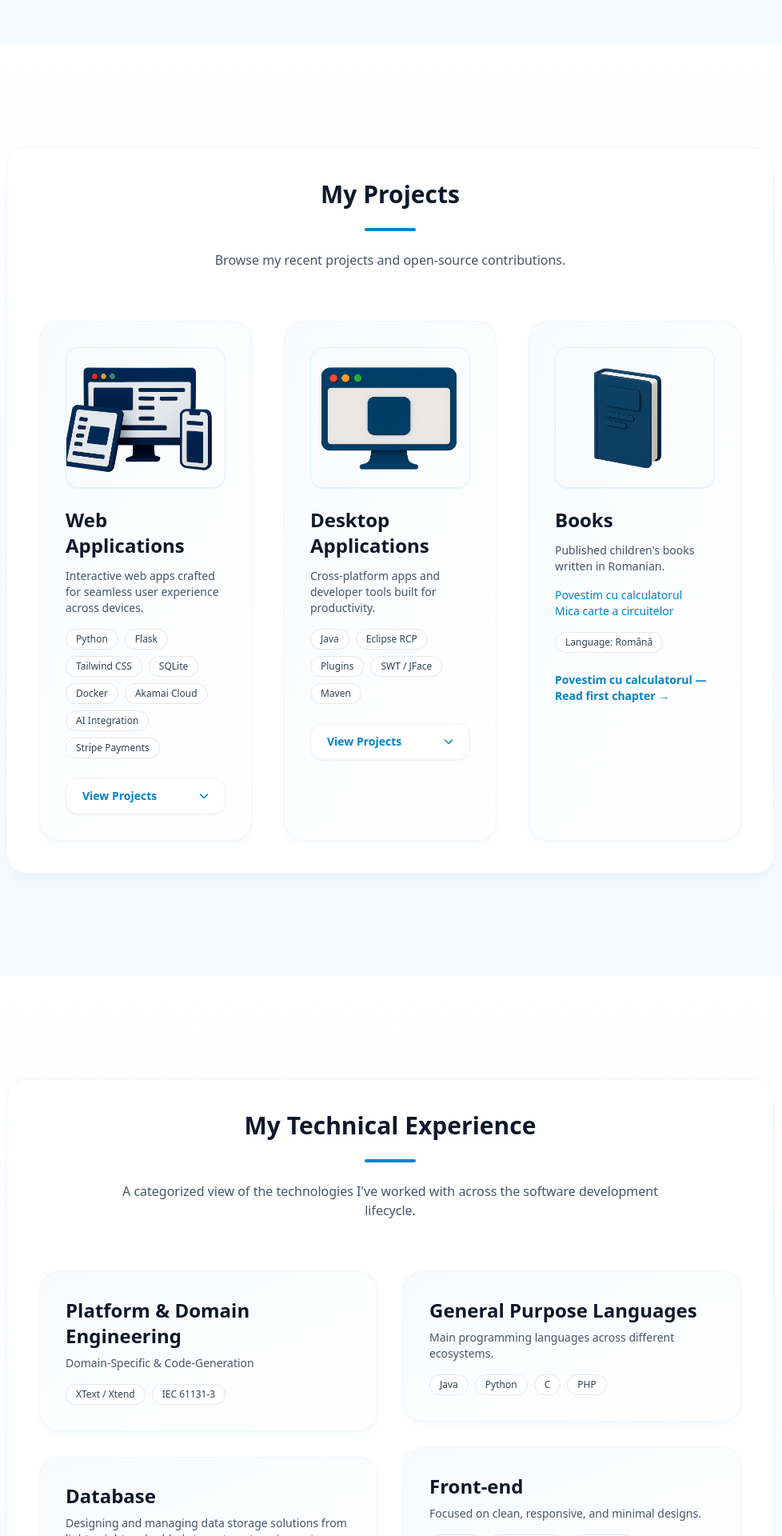
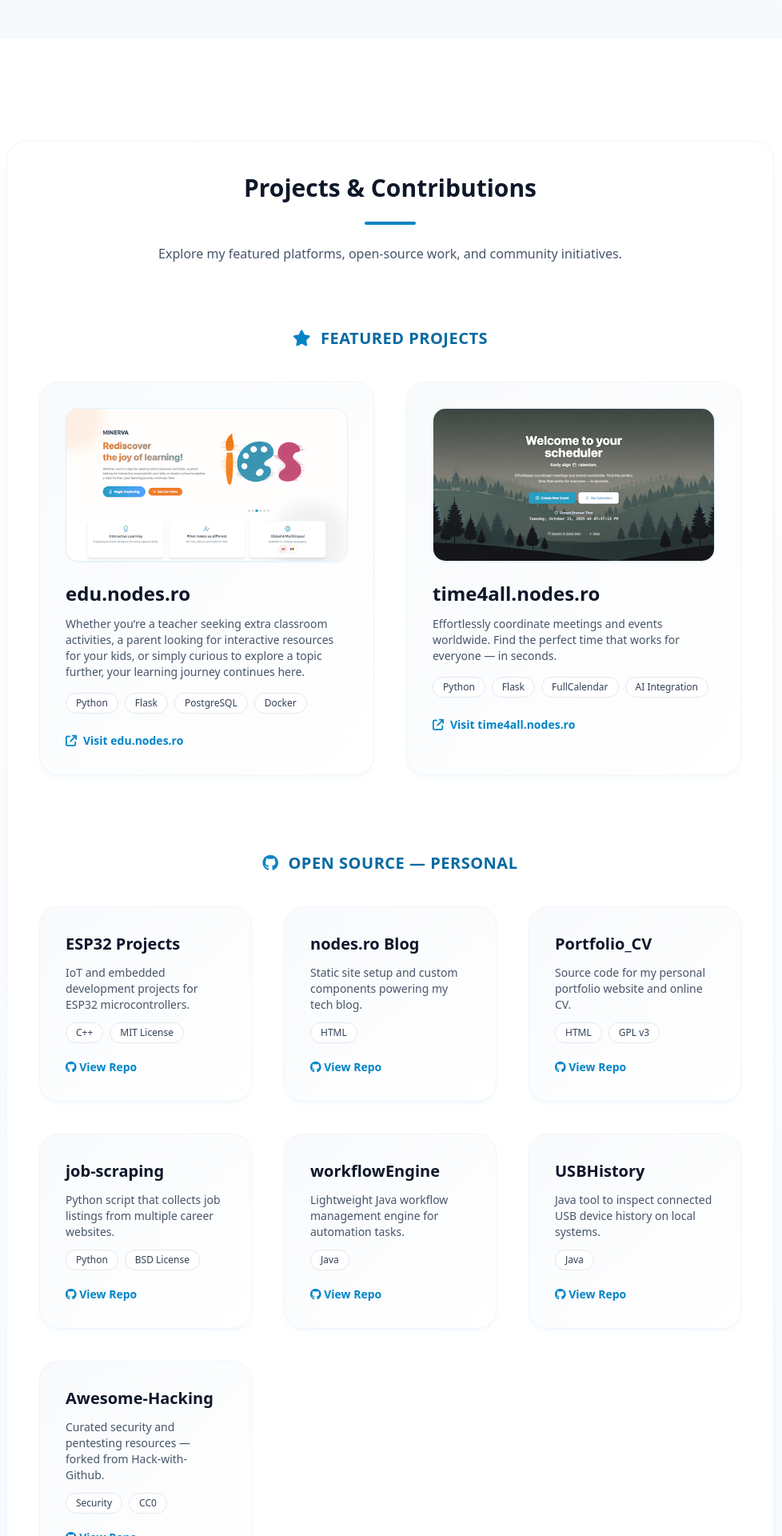
Before and after one commit to botacatalin/Portfolio_CV, a Flask app: page / in a window 1280 px wide. Shown: the part 2000-3920 px from the top of the page at 80% size, without its empty margins (152-1130 px from the left). Run offline with Flask 3, Linux system fonts and the light colour scheme; some libraries are stand-ins or nearby versions.

Commit message:
Refactor

```diff
--- a/templates/_hero.html
+++ b/templates/_hero.html
@@ -10,20 +10,25 @@
             <!-- Tags -->
             <div class="flex flex-wrap gap-3">
               <span
-                      class="inline-flex items-center rounded-full bg-sky-50 px-3 py-2 text-xs font-medium text-sky-700 shadow-sm"
+                      class="inline-flex items-center rounded-full  px-3 py-1.5 text-xs font-medium text-sky-700 shadow-sm"
               >
                 Senior Software Engineer
               </span>
                 <span
-                        class="inline-flex items-center rounded-full bg-slate-100 px-3 py-2 text-xs font-medium text-slate-700 shadow-sm"
+                      class="inline-flex items-center rounded-full px-3 py-1.5 text-xs font-medium text-sky-700 shadow-sm"
                 >
                 Technical Leader
               </span>
                             <span
-                                    class="inline-flex items-center rounded-full bg-slate-100 px-3 py-2 text-xs font-medium text-slate-700 shadow-sm"
+                      class="inline-flex items-center rounded-full px-3 py-1.5 text-xs font-medium text-sky-700 shadow-sm"
                             >
                 Full-Stack Creator
               </span>
+
+                <span class="inline-flex items-center gap-2 rounded-full px-3 py-1.5 text-xs font-medium text-sky-700 shadow-sm">
+                  <i class="fa-solid fa-mug-saucer text-sky-600"></i>
+                  Coffee Enthusiast
+                </span>
             </div>
 
             <!-- Heading -->
@@ -34,8 +39,7 @@
                     Hello, I'm <span class="text-sky-600">Catalin</span>
                 </h1>
                 <p class="text-lg leading-relaxed text-slate-600">
-                    I like transforming ideas into software - engineers enjoy maintaining, people love using, and
-                    computers can run for a long time — ideally without catching fire.
+                    I like transforming <span class="text-sky-600">ideas</span> into <span class="text-sky-600">software</span> fellow engineers enjoy <i>maintaining</i>, people enjoy <i>using</i>, and computers can <i>run</i> for a long time — ideally without catching fire.
                 </p>
             </div>
 
--- a/templates/_projects.html
+++ b/templates/_projects.html
@@ -3,265 +3,229 @@
   class="relative py-32 px-6 sm:px-12 lg:px-20 bg-gradient-to-b from-white to-sky-50/30"
 >
   <div
-    class="mx-auto max-w-6xl  rounded-3xl border border-slate-100 bg-white p-10 shadow-xl shadow-sky-100/40"
+    class="mx-auto max-w-6xl rounded-3xl border border-slate-100 bg-white p-10 shadow-xl shadow-sky-100/40"
   >
     <!-- Section Header -->
     <div class="space-y-6 text-center">
-      <h2 class="text-3xl font-semibold text-slate-900">My Projects</h2>
+      <h2 class="text-3xl font-semibold text-slate-900">Projects & Contributions</h2>
       <div class="mx-auto h-1 w-16 rounded-full bg-sky-600"></div>
       <p class="mx-auto max-w-2xl text-base text-slate-600">
-        Browse my recent projects and open-source contributions.
+        Explore my featured platforms, open-source work, and community initiatives.
       </p>
     </div>
 
-    <!-- Project Grid -->
-    <div class="mt-16 grid gap-10 lg:grid-cols-3">
-      <!-- Card -->
+    <!-- 1️⃣ FEATURED PROJECTS -->
+    <div class="mt-20">
+      <h3
+        class="mb-10 flex items-center justify-center gap-3 text-xl font-semibold text-sky-700 uppercase tracking-wide"
+      >
+        <i class="fa-solid fa-star text-sky-600"></i> Featured Projects
+      </h3>
+
+      <div class="grid gap-10 lg:grid-cols-2">
+        <!-- edu.nodes.ro -->
         <div
-        class="flex flex-col rounded-3xl border border-slate-100 bg-gradient-to-br from-slate-50 to-white p-8 shadow-md shadow-sky-100/30 transition hover:shadow-lg hover:shadow-sky-100/40"
+          class="flex flex-col rounded-3xl border border-slate-100 bg-gradient-to-br from-slate-50 to-white p-8 shadow-md shadow-sky-100/30 transition hover:-translate-y-1 hover:shadow-lg hover:shadow-sky-100/40"
         >
+          <a href="https://edu.nodes.ro" target="_blank" rel="noopener noreferrer">
             <img
-          alt="Web Applications"
-          class="h-44 w-full rounded-2xl border border-sky-100 object-cover object-center shadow-sm"
-          src="{{ url_for('static', filename='images/web_apps.png') }}"
+              src="{{ url_for('static', filename='images/edu.nodes.ro.png') }}"
+              alt="edu.nodes.ro"
+              class="h-48 w-full rounded-2xl border border-sky-100 object-cover object-center shadow-sm transition hover:opacity-90"
             />
+          </a>
           <div class="mt-6 flex flex-1 flex-col">
-          <h3 class="text-2xl font-semibold text-slate-900">Web Applications</h3>
+            <h4 class="text-2xl font-semibold text-slate-900">edu.nodes.ro</h4>
             <p class="mt-3 text-sm text-slate-600">
-            Interactive web apps crafted for seamless user experience across devices.
-          </p>
-
-          <!-- Tech tags -->
+              Whether you’re a teacher seeking extra classroom activities, a parent looking for interactive resources for your kids, or simply curious to explore a topic further, your learning journey continues here.            </p>
             <div class="mt-4 flex flex-wrap gap-2 text-xs font-medium text-slate-700">
               <span class="rounded-full border border-slate-200 bg-white px-3 py-1">Python</span>
               <span class="rounded-full border border-slate-200 bg-white px-3 py-1">Flask</span>
-            <span class="rounded-full border border-slate-200 bg-white px-3 py-1">Tailwind CSS</span>
-            <span class="rounded-full border border-slate-200 bg-white px-3 py-1">SQLite</span>
+              <span class="rounded-full border border-slate-200 bg-white px-3 py-1">PostgreSQL</span>
               <span class="rounded-full border border-slate-200 bg-white px-3 py-1">Docker</span>
-            <span class="rounded-full border border-slate-200 bg-white px-3 py-1">Akamai Cloud</span>
-            <span class="rounded-full border border-slate-200 bg-white px-3 py-1">AI Integration</span>
-            <span class="rounded-full border border-slate-200 bg-white px-3 py-1">Stripe Payments</span>
             </div>
-
-          <!-- Details -->
-          <details
-            class="mt-6 rounded-2xl border border-slate-100 bg-white shadow-sm"
+            <a
+              href="https://edu.nodes.ro"
+              target="_blank"
+              rel="noopener noreferrer"
+              class="mt-6 inline-flex items-center gap-2 text-sm font-semibold text-sky-600 transition hover:text-sky-500"
             >
-            <summary
-              class="flex cursor-pointer items-center justify-between gap-2 px-5 py-3 text-sm font-semibold text-sky-600 focus:outline-none"
-            >
-              View Projects <i class="fa-solid fa-chevron-down text-xs"></i>
-            </summary>
-            <ul class="space-y-3 px-5 pb-5 text-sm text-slate-700">
-              <li>
-                <a
-                  class="flex items-center gap-2 transition hover:text-sky-600"
-                  data-images="{{ url_for('static', filename='images/readyplan.eu/readyplan-eu-index.jpg') }}, {{ url_for('static', filename='images/readyplan.eu/readyplan-eu-dashboard.jpg') }}, {{ url_for('static', filename='images/readyplan.eu/readyplan-eu-products.jpg') }}, {{ url_for('static', filename='images/readyplan.eu/readyplan-eu-support.jpg') }}"
-                  href="#"
-                  onclick="openModal(this)"
-                >
-                  <i class="fas fa-images fa-xs"></i> readyplan.eu
+              <i class="fa-solid fa-external-link"></i> Visit edu.nodes.ro
             </a>
-              </li>
-              <li>
-                <a
-                  class="flex items-center gap-2 transition hover:text-sky-600"
-                  data-images="{{ url_for('static', filename='images/time4all.eu/time4all-eu-index.jpg') }}, {{ url_for('static', filename='images/time4all.eu/time4all-eu-calendar.jpg') }}"
-                  href="#"
-                  onclick="openModal(this)"
-                >
-                  <i class="fas fa-images fa-xs"></i> time4all.eu
-                </a>
-              </li>
-              <li>
-                <a
-                  class="flex items-center gap-2 transition hover:text-sky-600"
-                  data-images="{{ url_for('static', filename='images/dealwatch.eu/dealwatch-eu-index.jpg') }}, {{ url_for('static', filename='images/dealwatch.eu/dealwatch-eu-login.jpg') }}, {{ url_for('static', filename='images/dealwatch.eu/dealwatch-eu-services.jpg') }}"
-                  href="#"
-                  onclick="openModal(this)"
-                >
-                  <i class="fas fa-images fa-xs"></i> dealwatch.eu
-                </a>
-              </li>
-              <li>
-                <a
-                  class="flex items-center gap-2 transition hover:text-sky-600"
-                  href="https://ideas.nodes.ro"
-                  target="_blank"
-                >
-                  <i class="fa fa-external-link-alt fa-xs"></i> ideas.nodes.ro
-                </a>
-              </li>
-              <li>
-                <a
-                  class="flex items-center gap-2 transition hover:text-sky-600"
-                  href="https://github.com/botacatalin/Portfolio_CV"
-                  target="_blank"
-                >
-                  <i class="fab fa-github"></i> me.nodes.ro
-                </a>
-              </li>
-            </ul>
-          </details>
           </div>
         </div>
 
-      <!-- Second Card -->
+        <!-- time4all.nodes.ro -->
         <div
-        class="flex flex-col rounded-3xl border border-slate-100 bg-gradient-to-br from-slate-50 to-white p-8 shadow-md shadow-sky-100/30 transition hover:shadow-lg hover:shadow-sky-100/40"
+          class="flex flex-col rounded-3xl border border-slate-100 bg-gradient-to-br from-slate-50 to-white p-8 shadow-md shadow-sky-100/30 transition hover:-translate-y-1 hover:shadow-lg hover:shadow-sky-100/40"
         >
+          <a href="https://time4all.nodes.ro" target="_blank" rel="noopener noreferrer">
             <img
-          alt="Desktop Apps"
-          class="h-44 w-full rounded-2xl border border-sky-100 object-cover object-center shadow-sm"
-          src="{{ url_for('static', filename='images/desktop.png') }}"
+              src="{{ url_for('static', filename='images/time4all.nodes.ro.png') }}"
+              alt="time4all.nodes.ro"
+              class="h-48 w-full rounded-2xl border border-sky-100 object-cover object-center shadow-sm transition hover:opacity-90"
             />
+          </a>
           <div class="mt-6 flex flex-1 flex-col">
-          <h3 class="text-2xl font-semibold text-slate-900">Desktop Applications</h3>
+            <h4 class="text-2xl font-semibold text-slate-900">time4all.nodes.ro</h4>
             <p class="mt-3 text-sm text-slate-600">
-            Cross-platform apps and developer tools built for productivity.
-          </p>
+              Effortlessly coordinate meetings and events worldwide. Find the perfect time that works for everyone — in seconds.             </p>
             <div class="mt-4 flex flex-wrap gap-2 text-xs font-medium text-slate-700">
-            <span class="rounded-full border border-slate-200 bg-white px-3 py-1">Java</span>
-            <span class="rounded-full border border-slate-200 bg-white px-3 py-1">Eclipse RCP</span>
-            <span class="rounded-full border border-slate-200 bg-white px-3 py-1">Plugins</span>
-            <span class="rounded-full border border-slate-200 bg-white px-3 py-1">SWT / JFace</span>
-            <span class="rounded-full border border-slate-200 bg-white px-3 py-1">Maven</span>
-          </div>
-
-          <details
-            class="mt-6 rounded-2xl border border-slate-100 bg-white shadow-sm"
-          >
-            <summary
-              class="flex cursor-pointer items-center justify-between gap-2 px-5 py-3 text-sm font-semibold text-sky-600 focus:outline-none"
-            >
-              View Projects <i class="fa-solid fa-chevron-down text-xs"></i>
-            </summary>
-            <ul class="space-y-3 px-5 pb-5 text-sm text-slate-700">
-              <li>
-                <a
-                  class="flex items-center gap-2 transition hover:text-sky-600"
-                  href="https://nodes-ro.github.io/nodes-rcp-desktop/"
-                  target="_blank"
-                >
-                  <i class="fab fa-github"></i> Eclipse RCP Apps
-                </a>
-              </li>
-              <li>
-                <a class="flex items-center gap-2 transition hover:text-sky-600" href="#">
-                  <i class="fab fa-github"></i> Eclipse Plugins
-                </a>
-              </li>
-              <li>
-                <a class="flex items-center gap-2 transition hover:text-sky-600" href="#">
-                  <i class="fab fa-github"></i> Java Tools
-                </a>
-              </li>
-              <li>
-                <a class="flex items-center gap-2 transition hover:text-sky-600" href="#">
-                  <i class="fa-solid fa-blog"></i> Maven Plugins
-                </a>
-              </li>
-            </ul>
-          </details>
-        </div>
-      </div>
-
-      <!-- Third Card -->
-      <div
-        class="flex flex-col rounded-3xl border border-slate-100 bg-gradient-to-br from-slate-50 to-white p-8 shadow-md shadow-sky-100/30 transition hover:shadow-lg hover:shadow-sky-100/40"
-      >
-        <img
-          alt="Books"
-          class="h-44 w-full rounded-2xl border border-sky-100 object-cover object-center shadow-sm"
-          src="{{ url_for('static', filename='images/books.png') }}"
-        />
-        <div class="mt-6 flex flex-1 flex-col">
-          <h3 class="text-2xl font-semibold text-slate-900">Books</h3>
-          <p class="mt-3 text-sm text-slate-600">
-            Published children's books written in Romanian.
-          </p>
-          <p class="mt-4 text-sm text-sky-600">
-            <a
-              class="transition hover:text-sky-500"
-              href="https://books2read.com/b/mgwJ2v"
-              target="_blank"
-              >Povestim cu calculatorul</a
-            >
-          </p>
-          <p class="text-sm text-sky-600">
-            <a
-              class="transition hover:text-sky-500"
-              href="https://books2read.com/u/bQwlLw"
-              target="_blank"
-              >Mica carte a circuitelor</a
-            >
-          </p>
-          <div class="mt-4 flex flex-wrap gap-2 text-xs font-medium text-slate-700">
-            <span class="rounded-full border border-slate-200 bg-white px-3 py-1"
-              >Language: Română</span
-            >
+              <span class="rounded-full border border-slate-200 bg-white px-3 py-1">Python</span>
+              <span class="rounded-full border border-slate-200 bg-white px-3 py-1">Flask</span>
+              <span class="rounded-full border border-slate-200 bg-white px-3 py-1">FullCalendar</span>
+              <span class="rounded-full border border-slate-200 bg-white px-3 py-1">AI Integration</span>
             </div>
             <a
+              href="https://time4all.nodes.ro"
+              target="_blank"
+              rel="noopener noreferrer"
               class="mt-6 inline-flex items-center gap-2 text-sm font-semibold text-sky-600 transition hover:text-sky-500"
-            href="https://botacatalin.github.io/Blog/povestim-cu-calculatorul.html"
-            target="_blank"
             >
-            Povestim cu calculatorul — Read first chapter →
+              <i class="fa-solid fa-external-link"></i> Visit time4all.nodes.ro
             </a>
           </div>
         </div>
       </div>
     </div>
 
-  <!-- Modal -->
-  <dialog
-    id="imageModal"
-    class="rounded-3xl border border-slate-100 bg-white text-slate-800 shadow-2xl shadow-sky-100/40 [&::backdrop]:bg-slate-900/50"
+    <!-- 2️⃣ PERSONAL OPEN SOURCE -->
+    <div class="mt-24">
+      <h3
+        class="mb-10 flex items-center justify-center gap-3 text-xl font-semibold text-sky-700 uppercase tracking-wide"
       >
-    <article class="space-y-6 p-6">
-      <header class="flex items-start justify-between gap-6">
-        <div>
-          <h3 class="text-xl font-semibold text-slate-900">Project Preview</h3>
-          <p class="text-sm text-slate-500">Source code available upon request</p>
+        <i class="fab fa-github text-sky-600"></i> Open Source — Personal
+      </h3>
+
+      <div class="grid gap-10 lg:grid-cols-3">
+        <!-- Each personal repo -->
+        {% for project in [
+          {'title': 'ESP32 Projects', 'desc': 'IoT and embedded development projects for ESP32 microcontrollers.', 'tags': ['C++', 'MIT License'], 'url': 'https://github.com/botacatalin/ESP32'},
+          {'title': 'nodes.ro Blog', 'desc': 'Static site setup and custom components powering my tech blog.', 'tags': ['HTML'], 'url': 'https://github.com/botacatalin/Blog'},
+          {'title': 'Portfolio_CV', 'desc': 'Source code for my personal portfolio website and online CV.', 'tags': ['HTML', 'GPL v3'], 'url': 'https://github.com/botacatalin/Portfolio_CV'},
+          {'title': 'job-scraping', 'desc': 'Python script that collects job listings from multiple career websites.', 'tags': ['Python', 'BSD License'], 'url': 'https://github.com/botacatalin/job-scraping'},
+          {'title': 'workflowEngine', 'desc': 'Lightweight Java workflow management engine for automation tasks.', 'tags': ['Java'], 'url': 'https://github.com/botacatalin/workflowEngine'},
+          {'title': 'USBHistory', 'desc': 'Java tool to inspect connected USB device history on local systems.', 'tags': ['Java'], 'url': 'https://github.com/botacatalin/USBHistory'},
+          {'title': 'Awesome-Hacking', 'desc': 'Curated security and pentesting resources — forked from Hack-with-Github.', 'tags': ['Security', 'CC0'], 'url': 'https://github.com/botacatalin/Awesome-Hacking'}
+        ] %}
+        <div
+          class="flex flex-col rounded-3xl border border-slate-100 bg-gradient-to-br from-slate-50 to-white p-8 shadow-md shadow-sky-100/30 transition hover:-translate-y-1 hover:shadow-lg hover:shadow-sky-100/40"
+        >
+          <h4 class="text-xl font-semibold text-slate-900">{{ project.title }}</h4>
+          <p class="mt-3 text-sm text-slate-600">{{ project.desc }}</p>
+          <div class="mt-3 flex flex-wrap gap-2 text-xs font-medium text-slate-700">
+            {% for tag in project.tags %}
+            <span class="rounded-full border border-slate-200 bg-white px-3 py-1">{{ tag }}</span>
+            {% endfor %}
           </div>
-        <button
-          aria-label="Close"
-          class="rounded-full border border-slate-200 p-2 text-slate-600 transition hover:border-sky-500 hover:text-sky-600"
-          onclick="closeModal()"
+          <a
+            href="{{ project.url }}"
+            target="_blank"
+            class="mt-5 text-sm font-semibold text-sky-600 hover:text-sky-500"
           >
-          <i class="fa-solid fa-xmark"></i>
-        </button>
-      </header>
-      <div class="space-y-4 text-center">
-        <div class="flex justify-center gap-4">
-          <button
-            class="inline-flex items-center gap-2 rounded-full border border-slate-200 px-4 py-2 text-sm text-slate-700 transition hover:border-sky-500 hover:text-sky-600"
-            onclick="prevImage()"
+            <i class="fab fa-github"></i> View Repo
+          </a>
+        </div>
+        {% endfor %}
+      </div>
+    </div>
+
+    <!-- 3️⃣ OTHER INITIATIVES -->
+    <div class="mt-24">
+      <h3
+        class="mb-10 flex items-center justify-center gap-3 text-xl font-semibold text-sky-700 uppercase tracking-wide"
       >
-            <i class="fa-solid fa-arrow-left"></i> Prev
-          </button>
-          <button
-            class="inline-flex items-center gap-2 rounded-full border border-slate-200 px-4 py-2 text-sm text-slate-700 transition hover:border-sky-500 hover:text-sky-600"
-            onclick="nextImage()"
+        <i class="fa-solid fa-lightbulb text-sky-600"></i> Other Initiatives
+      </h3>
+
+      <div class="grid gap-10 lg:grid-cols-3">
+        <!-- Books -->
+        <div
+          class="project-card flex flex-col rounded-3xl border border-slate-100 bg-gradient-to-br from-slate-50 to-white p-8 shadow-md shadow-sky-100/30 transition hover:-translate-y-1 hover:shadow-lg hover:shadow-sky-100/40"
         >
-            Next <i class="fa-solid fa-arrow-right"></i>
-          </button>
+          <img
+            alt="Books"
+            src="{{ url_for('static', filename='images/books.png') }}"
+            class="h-44 w-full rounded-2xl border border-sky-100 object-cover object-center shadow-sm"
+          />
+          <div class="card-content mt-6 flex flex-1 flex-col">
+            <hgroup>
+              <h3 class="text-2xl font-semibold text-slate-900">Books</h3>
+              <p class="mt-1 text-sm text-slate-600">
+                Published children's books written in Romanian.
+              </p>
+            </hgroup>
+            <p class="mt-3 text-sm text-sky-600">
+              <a
+                href="https://books2read.com/b/mgwJ2v"
+                target="_blank"
+                class="transition hover:text-sky-500"
+                >Povestim cu calculatorul</a
+              >
+            </p>
+            <p class="text-sm text-sky-600">
+              <a
+                href="https://books2read.com/u/bQwlLw"
+                target="_blank"
+                class="transition hover:text-sky-500"
+                >Mica carte a circuitelor</a
+              >
+            </p>
+            <div class="mt-4 flex flex-wrap gap-2 text-xs font-medium text-slate-700">
+              <span class="rounded-full border border-slate-200 bg-white px-3 py-1">
+                Language: Română
+              </span>
             </div>
+            <a
+              href="https://botacatalin.github.io/Blog/povestim-cu-calculatorul.html"
+              target="_blank"
+              class="mt-5 text-sm font-semibold text-sky-600 hover:text-sky-500"
+              >Povestim cu calculatorul — Read first chapter →</a
+            >
+          </div>
+        </div>
+
+        <!-- Blog -->
+        <div
+          class="flex flex-col rounded-3xl border border-slate-100 bg-gradient-to-br from-slate-50 to-white p-8 shadow-md shadow-sky-100/30 transition hover:-translate-y-1 hover:shadow-lg hover:shadow-sky-100/40"
+        >
           <img
-          id="modalImage"
-          alt="Project Image"
-          class="mx-auto w-full max-h-[60vh] rounded-2xl border border-slate-200 object-contain shadow"
-          src=""
+            src="{{ url_for('static', filename='images/blog.png') }}"
+            alt="Blog"
+            class="h-44 w-full rounded-2xl border border-sky-100 object-cover object-center shadow-sm"
           />
+          <div class="mt-6 flex flex-1 flex-col">
+            <h4 class="text-2xl font-semibold text-slate-900">Blog</h4>
+            <p class="mt-3 text-sm text-slate-600">
+              Tutorials, research, and development articles.
+            </p>
+            <a
+              href="https://botacatalin.github.io/Blog/tags/index.html"
+              target="_blank"
+              class="mt-5 text-sm font-semibold text-sky-600 hover:text-sky-500"
+            >
+              Browse Blog →
+            </a>
           </div>
-      <footer class="text-right">
-        <button
-          class="inline-flex items-center gap-2 rounded-full bg-sky-600 px-5 py-2 text-sm font-semibold text-white transition hover:bg-sky-500"
-          onclick="closeModal()"
+        </div>
+
+        <!-- AI -->
+        <div
+          class="flex flex-col rounded-3xl border border-slate-100 bg-gradient-to-br from-slate-50 to-white p-8 shadow-md shadow-sky-100/30 transition hover:-translate-y-1 hover:shadow-lg hover:shadow-sky-100/40"
         >
-          Close
-        </button>
-      </footer>
-    </article>
-  </dialog>
+          <img
+            src="{{ url_for('static', filename='images/ai.png') }}"
+            alt="AI & Automation"
+            class="h-44 w-full rounded-2xl border border-sky-100 object-cover object-center shadow-sm"
+          />
+          <div class="mt-6 flex flex-1 flex-col">
+            <h4 class="text-2xl font-semibold text-slate-900">AI & Automation</h4>
+            <p class="mt-3 text-sm text-slate-600">
+              Exploring AI agents, automation workflows, and system integrations.
+            </p>
+          </div>
+        </div>
+      </div>
+    </div>
+  </div>
 </section>
```
Also changed, not shown: static/images/edu.nodes.ro.png (added), static/images/time4all.nodes.ro.png (added). Lines whose indentation alone changed are shown as unchanged.
